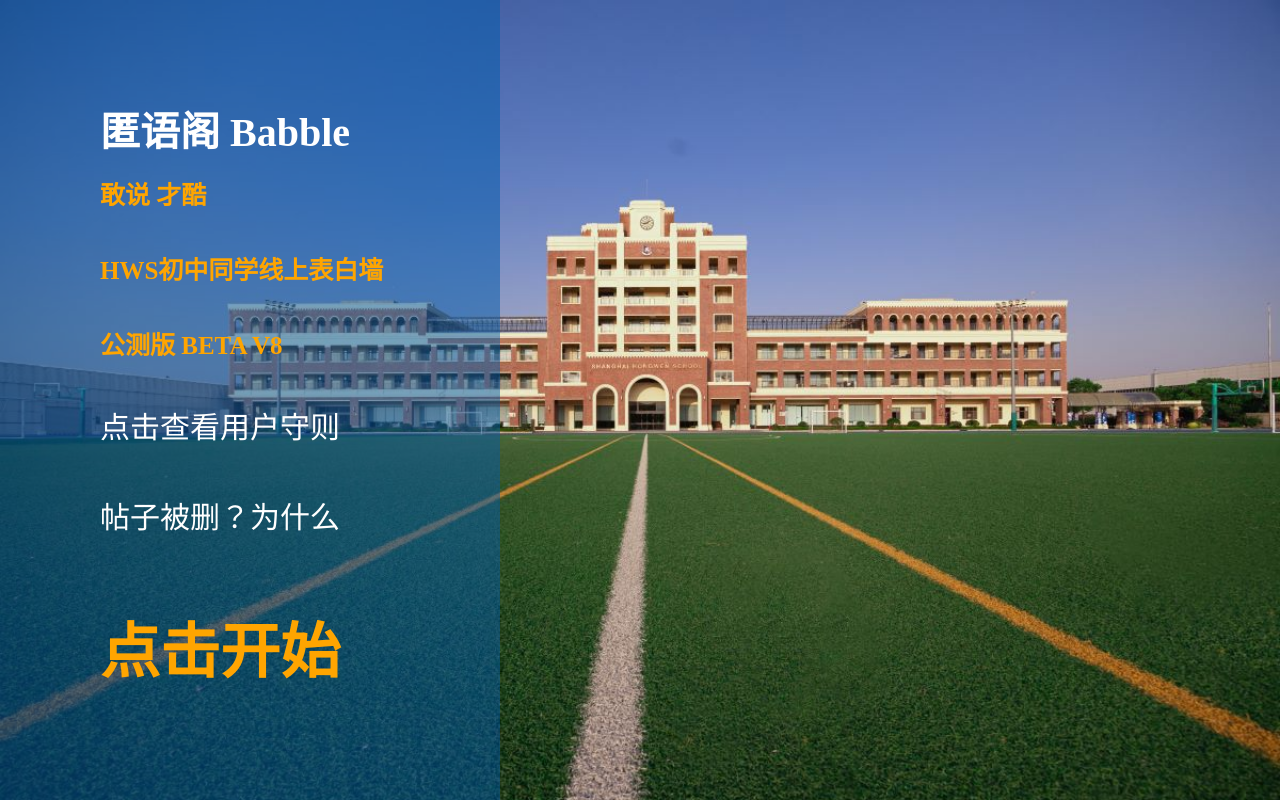
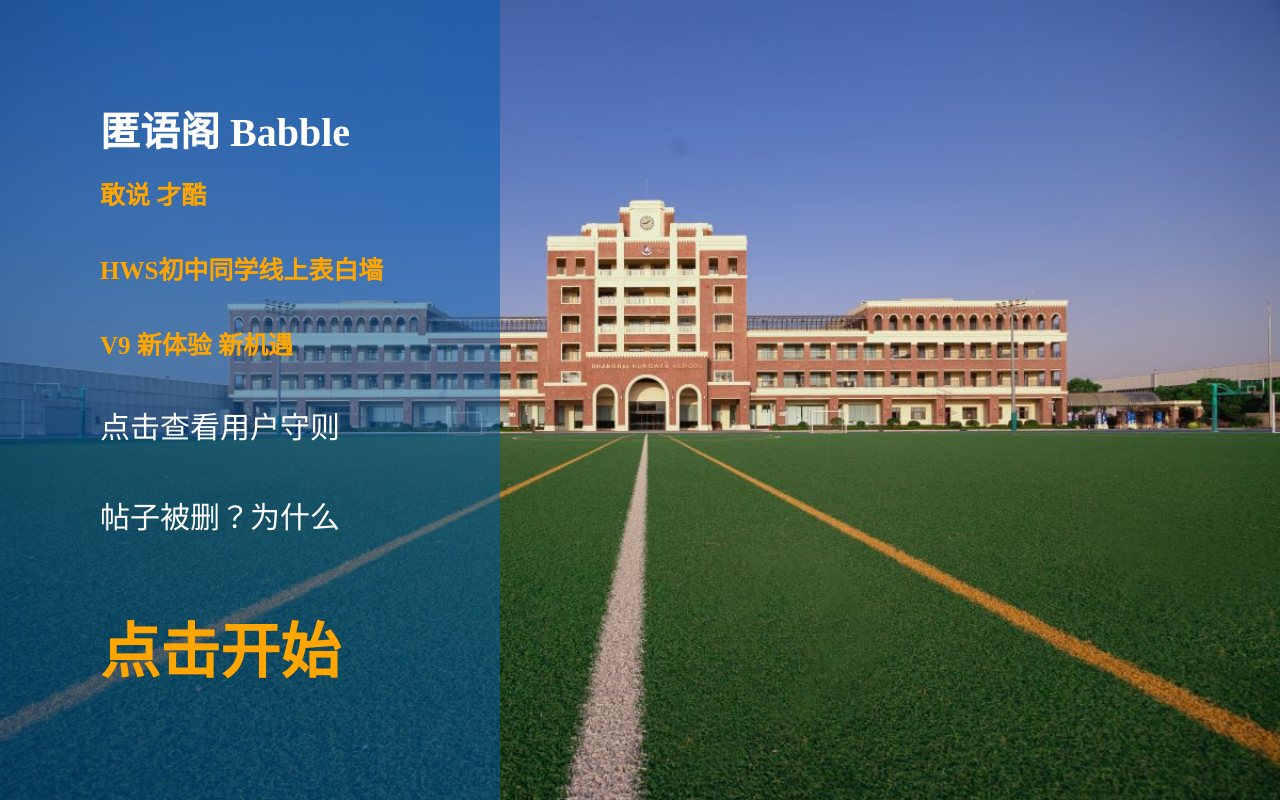
Before and after one commit to jasperinsh-afk/Babble, a Flask app: page / in a window 1280 px wide. Run offline with Flask 3, Linux system fonts and the light colour scheme.

Commit message:
Update index.html

```diff
--- a/templates/index.html
+++ b/templates/index.html
@@ -12,7 +12,7 @@
 			<h1>匿语阁 Babble</h1>
 			<p>敢说 才酷</p>
 			<p>HWS初中同学线上表白墙<p>
-			<p>公测版 BETA V8</p>
+			<p>V9 新体验 新机遇</p>
 			<a href="https://docs.qq.com/doc/DTGpBT0tuS0hob3VU">点击查看用户守则</a>
 			<p></p>
 			<a href="https://docs.qq.com/doc/DTG5LV0pjbE1sWFBP">帖子被删？为什么</a>
```
